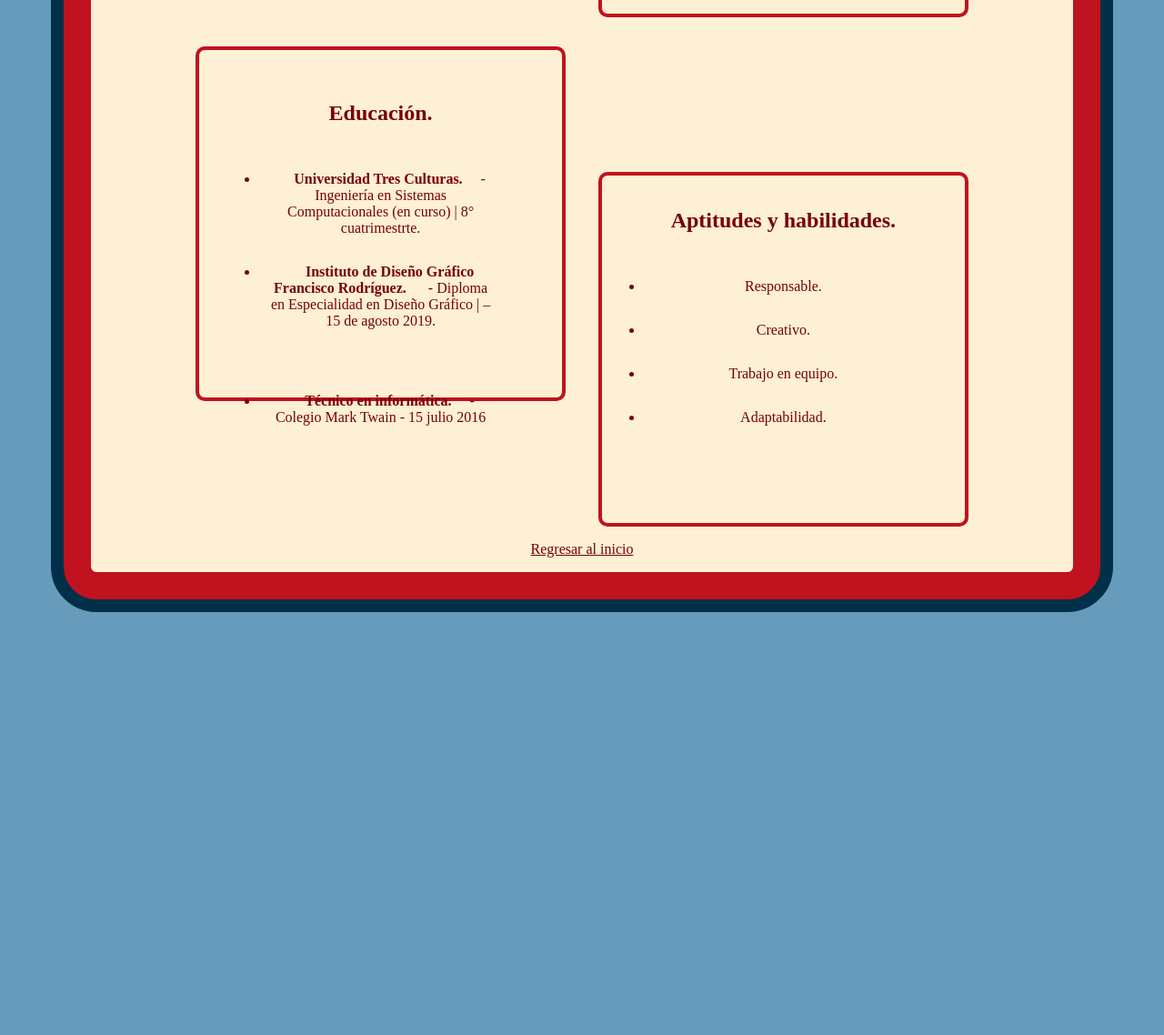
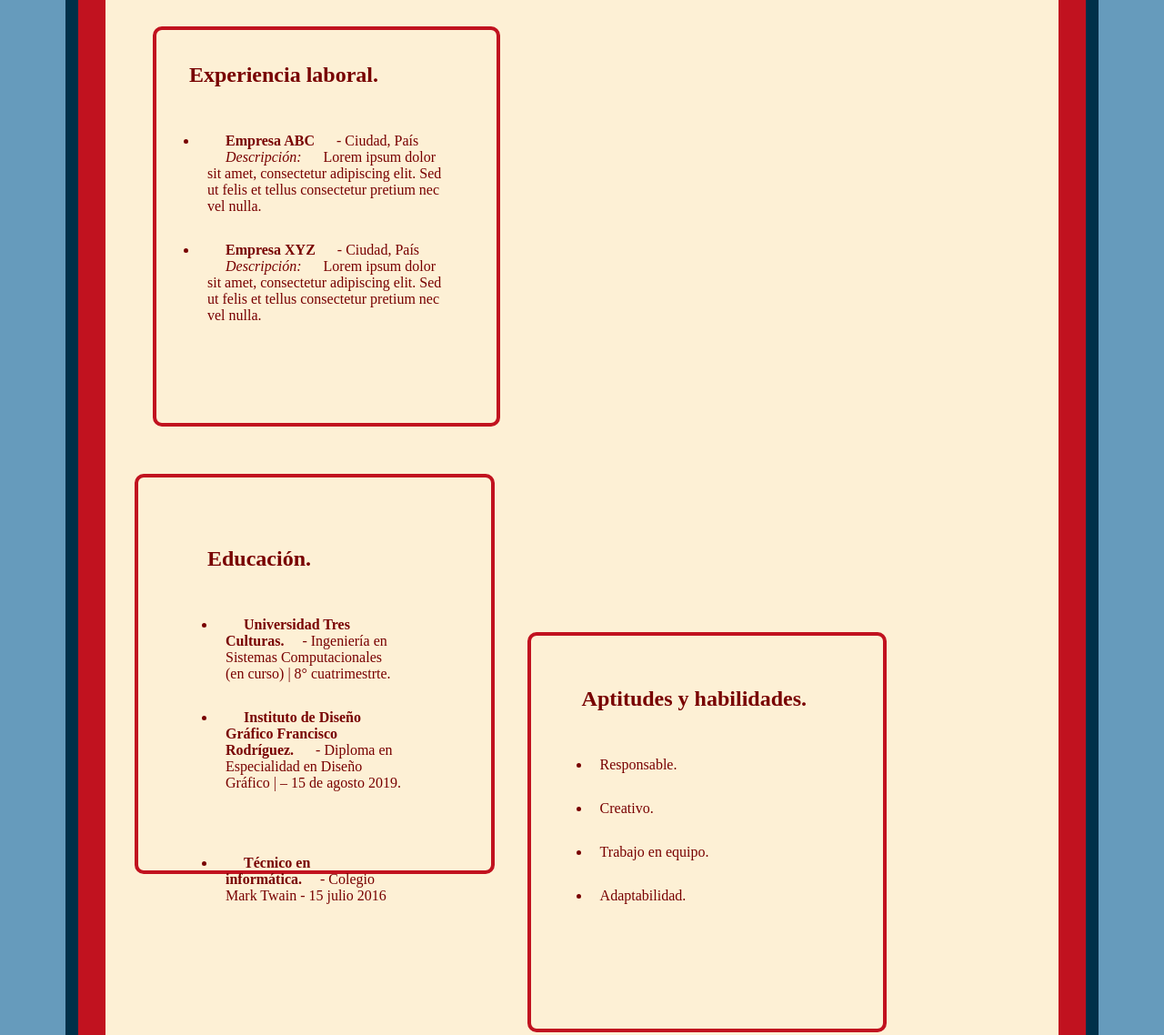
Before and after one commit to AdrianBPonce/9SIS1A2023WebBarrientosPonce, a plain HTML site: page 01HTML/main.html in a window 1280 px wide. Shown: the part 780-1918 px from the top of the page at 91% size. Before the commit the page ends 1509 px from the top, so only its background shows below. Drawn offline with Linux system fonts and the light colour scheme.

Commit message:
Actualizacion

```diff
--- a/01HTML/CSS/style2.css
+++ b/01HTML/CSS/style2.css
@@ -2,7 +2,7 @@
     padding: 10px;
     margin: 10px;
     color: #780000;
-    text-align: center;
+    text-align: left;
 
 }
 
@@ -13,7 +13,7 @@ html, body {
 .main-container {
     border: 14px solid #003049;
     border-radius: 50px;
-    margin: 1rem;
+    margin: 2rem;
     background-color: #C1121F;
 
 
@@ -31,7 +31,7 @@ nav, section, footer, aside, article {
 article, aside {
     width: 35%;
     display: inline-block;
-    height: 350px;
+    height: 400px;
 }
 
 nav, footer, section {
--- a/01HTML/main.html
+++ b/01HTML/main.html
@@ -24,7 +24,7 @@
               </ul>
             </article>
 
-
+  <div>
                 <article>
                 <h2>Experiencia laboral.</h2>
                 <ul>
@@ -37,6 +37,7 @@
                     <em>Descripción:</em> Lorem ipsum dolor sit amet, consectetur adipiscing elit. Sed ut felis et tellus consectetur pretium nec vel nulla.
                   </li>
                 </ul>
+              </div>
             </article>
 
 
@@ -44,6 +45,7 @@
 
 
           <article>
+            <div>
 
               <div class="section">
                     <h2>Educación.</h2>
@@ -64,8 +66,8 @@
                 </div>
             </article>
 
-
         <article>
+          <div>
 
                 <h2>Aptitudes y habilidades.</h2>
                 <ul>
@@ -74,6 +76,7 @@
                     <li>Trabajo en equipo.</li>
                     <li>Adaptabilidad.</li>
                 </ul>
+              </div>
         </article>
             <br>
             <a href="../index.html">Regresar al inicio</a>
```
